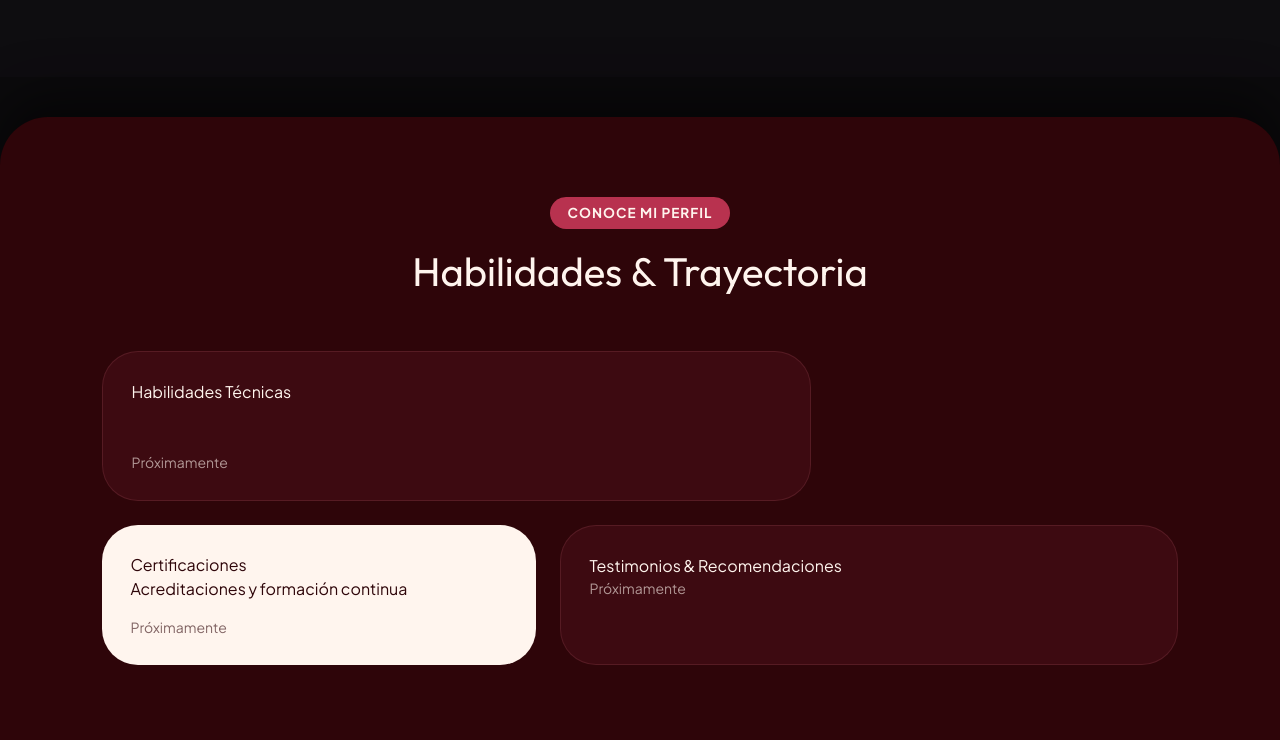
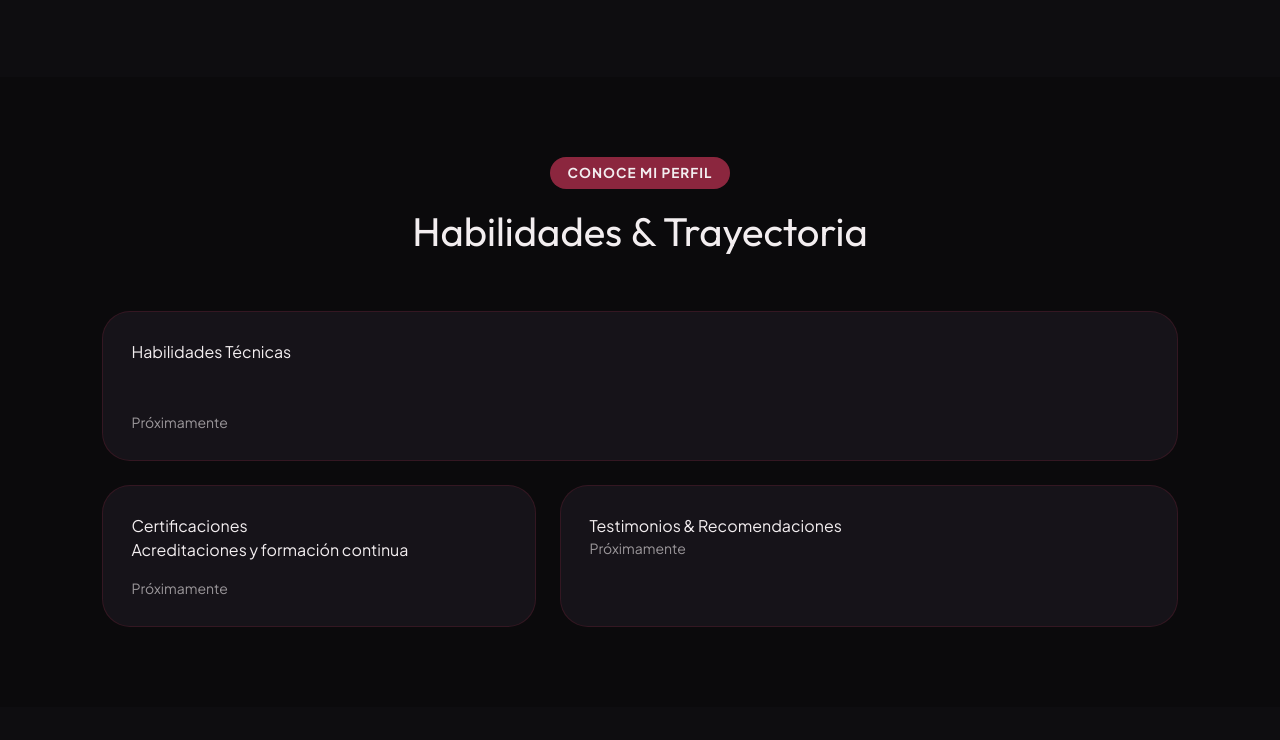
Before and after one commit to nanayoha02/Portafolio_web-, a plain HTML site: page index.html in a window 1280 px wide. Shown: the part 1580-2320 px from the top of the page. Drawn offline with nearby package versions, Linux system fonts and the light colour scheme; no server answers.

Commit message:
Ajustar paleta y ancho de la seccion bento de habilidades

```diff
--- a/css/bento-secciones.css
+++ b/css/bento-secciones.css
@@ -1,16 +1,16 @@
 /* Estilos: Habilidades, Certificaciones y Testimonios (todo dentro de .bento-section) */
 
 .bento-section {
-  --bento-bg: #2e0509;
-  --bento-card-dark: #3d0a11;
-  --bento-card-light: #fff5ee;
-  --bento-accent-rose: #e07a8b;
-  --bento-accent-red: #b8324f;
-  --text-light: #fff5ee;
-  --text-dark: #2e0509;
-  --text-muted: #d4a3ad;
-  --radius-large: 36px;
-  --radius-medium: 24px;
+  --bento-bg: #0B0A0C;
+  --bento-card-dark: #161319;
+  --bento-card-light: #161319;
+  --bento-accent-rose: #c4506a;
+  --bento-accent-red: #8B263E;
+  --text-light: #f3eef0;
+  --text-dark: #f3eef0;
+  --text-muted: #a89aa0;
+  --radius-large: 28px;
+  --radius-medium: 18px;
   --radius-pill: 999px;
   --transition: all 0.3s cubic-bezier(0.4, 0, 0.2, 1);
 }
@@ -18,9 +18,6 @@
 .bento-section {
   padding: 80px 8%;
   background-color: var(--bento-bg);
-  border-radius: 48px 48px 0 0;
-  margin-top: 40px;
-  box-shadow: 0 -20px 50px rgba(0, 0, 0, 0.5);
   position: relative;
 }
 
@@ -66,16 +63,17 @@
 .bento-section .bento-dark {
   background-color: var(--bento-card-dark);
   color: var(--text-light);
-  border: 1px solid rgba(224, 122, 139, 0.15);
+  border: 1px solid rgba(139, 38, 62, 0.25);
 }
 
 .bento-section .bento-light {
-  background-color: var(--bento-card-light);
-  color: var(--text-dark);
+  background-color: var(--bento-card-dark);
+  color: var(--text-light);
+  border: 1px solid rgba(139, 38, 62, 0.25);
 }
 
 /* HABILIDADES */
-.bento-section .card-skills { grid-column: span 8; }
+.bento-section .card-skills { grid-column: span 12; }
 
 .bento-section .skills-header {
   display: flex;
@@ -111,22 +109,22 @@
 
 .bento-section .skills-container {
   display: grid;
-  grid-template-columns: repeat(2, 1fr);
-  gap: 16px;
+  grid-template-columns: repeat(3, 1fr);
+  gap: 12px;
 }
 
 .bento-section .skill-item {
-  background: rgba(0, 0, 0, 0.2);
-  padding: 16px 20px;
+  background: rgba(255, 255, 255, 0.04);
+  padding: 12px 16px;
   border-radius: var(--radius-medium);
   display: flex;
   align-items: center;
-  gap: 16px;
+  gap: 12px;
 }
 
 .bento-section .skill-icon {
-  width: 42px;
-  height: 42px;
+  width: 38px;
+  height: 38px;
   flex-shrink: 0;
   border-radius: var(--radius-medium);
   background: var(--bento-accent-red);
@@ -134,7 +132,7 @@
   display: flex;
   align-items: center;
   justify-content: center;
-  font-size: 1.2rem;
+  font-size: 1.05rem;
 }
 
 .bento-section .skill-info { flex: 1; }
@@ -164,24 +162,24 @@
 }
 
 .bento-section .cert-card {
-  background: #ffffff;
+  background: rgba(255, 255, 255, 0.04);
+  border: 1px solid rgba(255, 255, 255, 0.06);
   padding: 16px;
   border-radius: var(--radius-medium);
   display: flex;
   align-items: center;
   gap: 14px;
-  box-shadow: 0 4px 12px rgba(0, 0, 0, 0.05);
 }
 
 .bento-section .cert-icon { font-size: 1.8rem; color: var(--bento-accent-red); }
-.bento-section .cert-details h4 { font-size: 0.95rem; color: var(--text-dark); font-weight: 700; }
-.bento-section .cert-details p { font-size: 0.8rem; color: #666; }
+.bento-section .cert-details h4 { font-size: 0.95rem; color: var(--text-light); font-weight: 700; }
+.bento-section .cert-details p { font-size: 0.8rem; color: var(--text-muted); }
 
 /* TESTIMONIOS */
 .bento-section .card-testimonials { grid-column: span 7; }
 
 .bento-section .testimonial-bubble {
-  background: rgba(0, 0, 0, 0.25);
+  background: rgba(255, 255, 255, 0.04);
   border-radius: var(--radius-medium);
   padding: 20px;
   margin-top: 16px;
@@ -243,10 +241,11 @@
   .bento-section .card-certifications,
   .bento-section .card-testimonials { grid-column: span 12; }
 
-  .bento-section .skills-container { grid-template-columns: 1fr; }
+  .bento-section .skills-container { grid-template-columns: repeat(2, 1fr); }
 }
 
 @media (max-width: 600px) {
   .bento-section { padding: 56px 5%; }
   .bento-section .section-title { font-size: 2rem; }
+  .bento-section .skills-container { grid-template-columns: 1fr; }
 }
```
